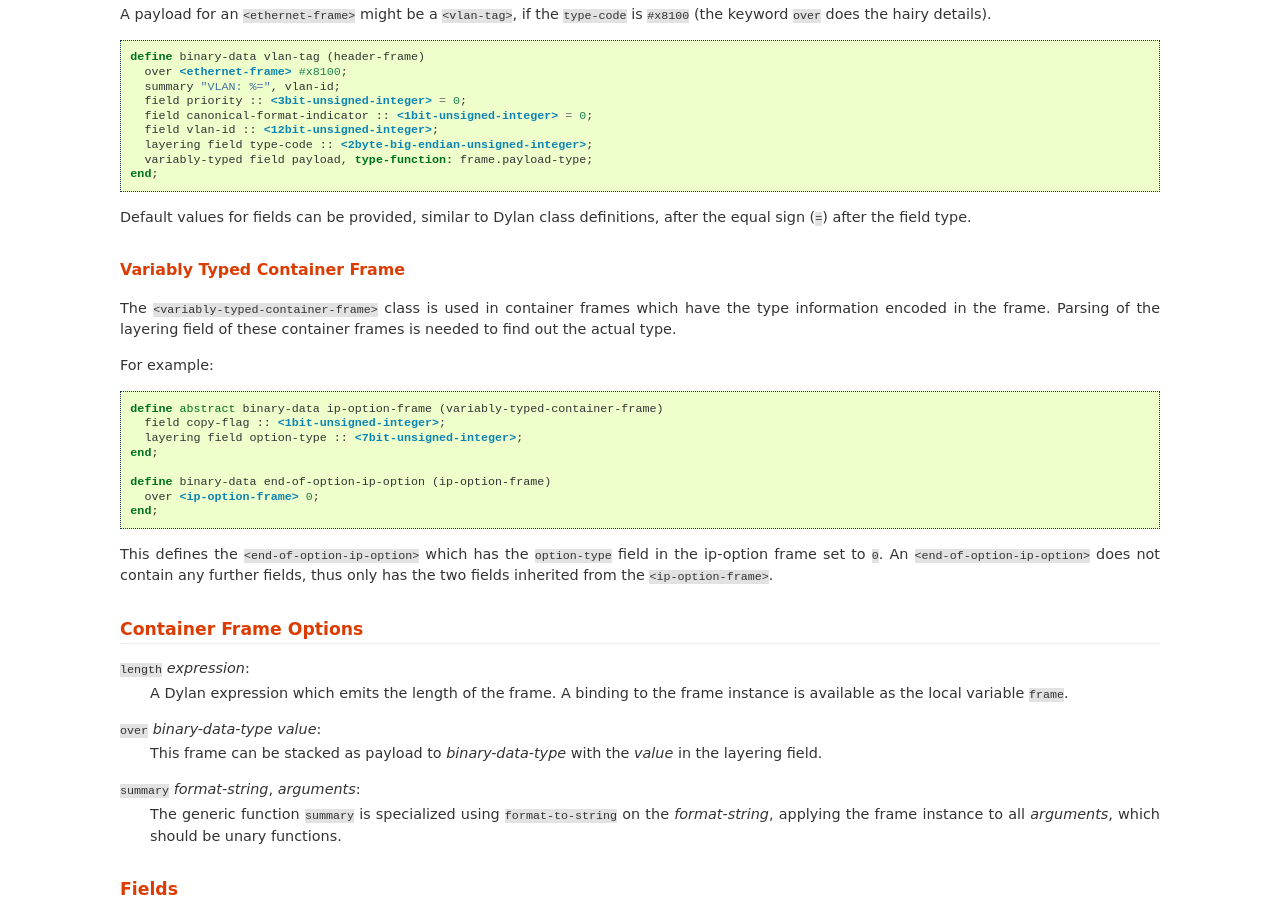
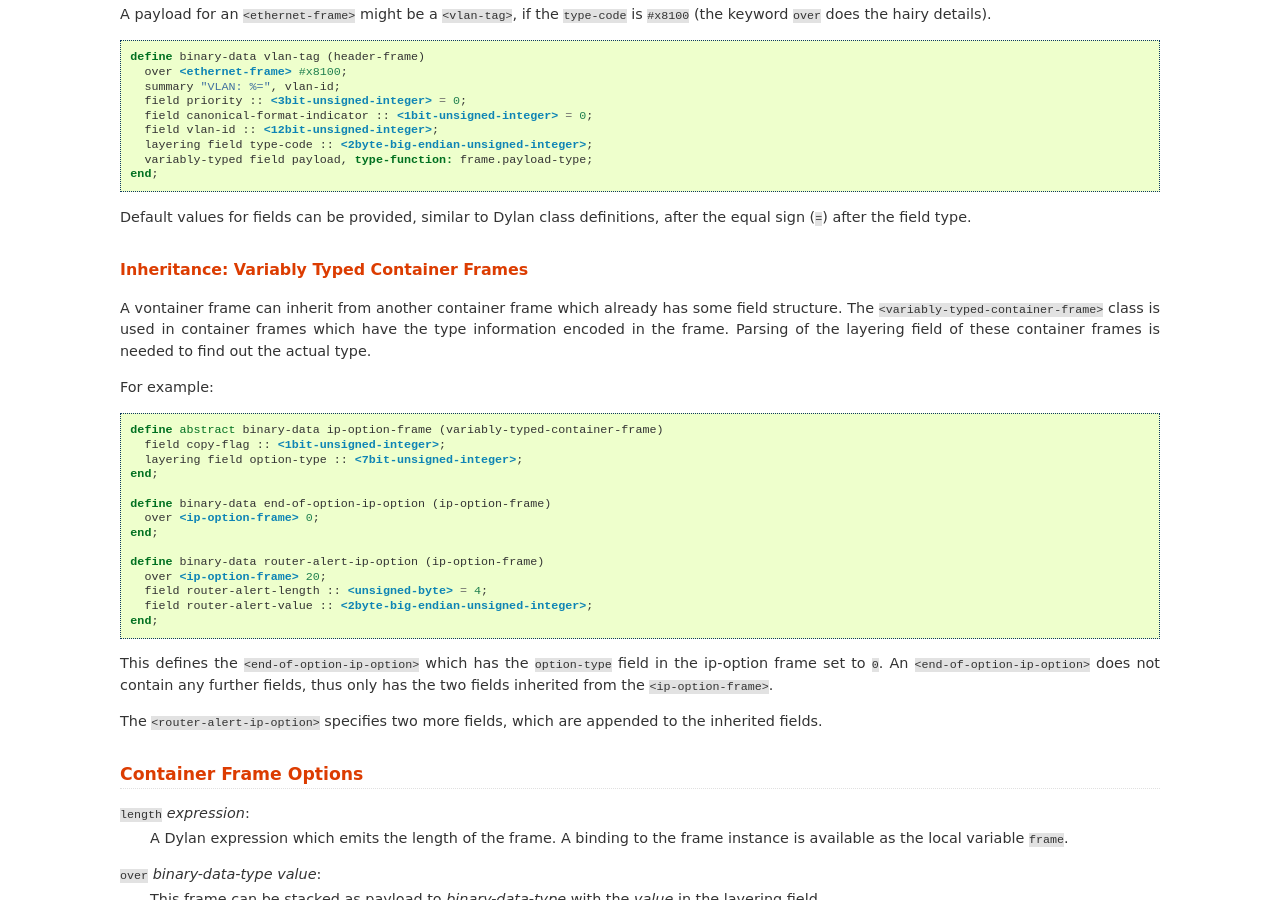
Before and after one commit to dylan-lang/binary-data, a Sphinx documentation site: the page built from documentation/source/usage.rst, in a window 1280 px wide and 900 px high, scrolled down 3787 px. Built offline with Sphinx 7.4.7, drawn with Linux system fonts in a browser that asks for light colours; cross-references to code outside the pages are shown as plain code; some of the changed text lies outside the part shown.

```diff
--- a/documentation/source/index.rst
+++ b/documentation/source/index.rst
@@ -29,5 +29,6 @@ about a TCP/IP stack written entirely in Dylan:
    :maxdepth: 3
 
    usage
+   efficiency
    reference
    internals
--- a/documentation/source/usage.rst
+++ b/documentation/source/usage.rst
@@ -256,14 +256,15 @@ details).
 Default values for fields can be provided, similar to Dylan class
 definitions, after the equal sign (``=``) after the field type.
 
+Inheritance: Variably Typed Container Frames
+--------------------------------------------
 
-Variably Typed Container Frame
-------------------------------
-
-The :class:`<variably-typed-container-frame>` class is used in container
-frames which have the type information encoded in the frame. Parsing of
-the layering field of these container frames is needed to find out the
-actual type.
+A vontainer frame can inherit from another container frame which
+already has some field structure. The
+:class:`<variably-typed-container-frame>` class is used in container
+frames which have the type information encoded in the frame. Parsing
+of the layering field of these container frames is needed to find out
+the actual type.
 
 For example:
 
@@ -278,10 +279,19 @@ For example:
       over <ip-option-frame> 0;
     end;
 
+    define binary-data router-alert-ip-option (ip-option-frame)
+      over <ip-option-frame> 20;
+      field router-alert-length :: <unsigned-byte> = 4;
+      field router-alert-value :: <2byte-big-endian-unsigned-integer>;
+    end;
+
 This defines the ``<end-of-option-ip-option>`` which has the ``option-type``
 field in the ip-option frame set to ``0``. An ``<end-of-option-ip-option>``
 does not contain any further fields, thus only has the two fields inherited from
 the ``<ip-option-frame>``.
+
+The ``<router-alert-ip-option>`` specifies two more fields, which are
+appended to the inherited fields.
 
 Container Frame Options
 =======================
```
Also changed, not shown: documentation/source/efficiency.rst (added, +54 -0 lines).
